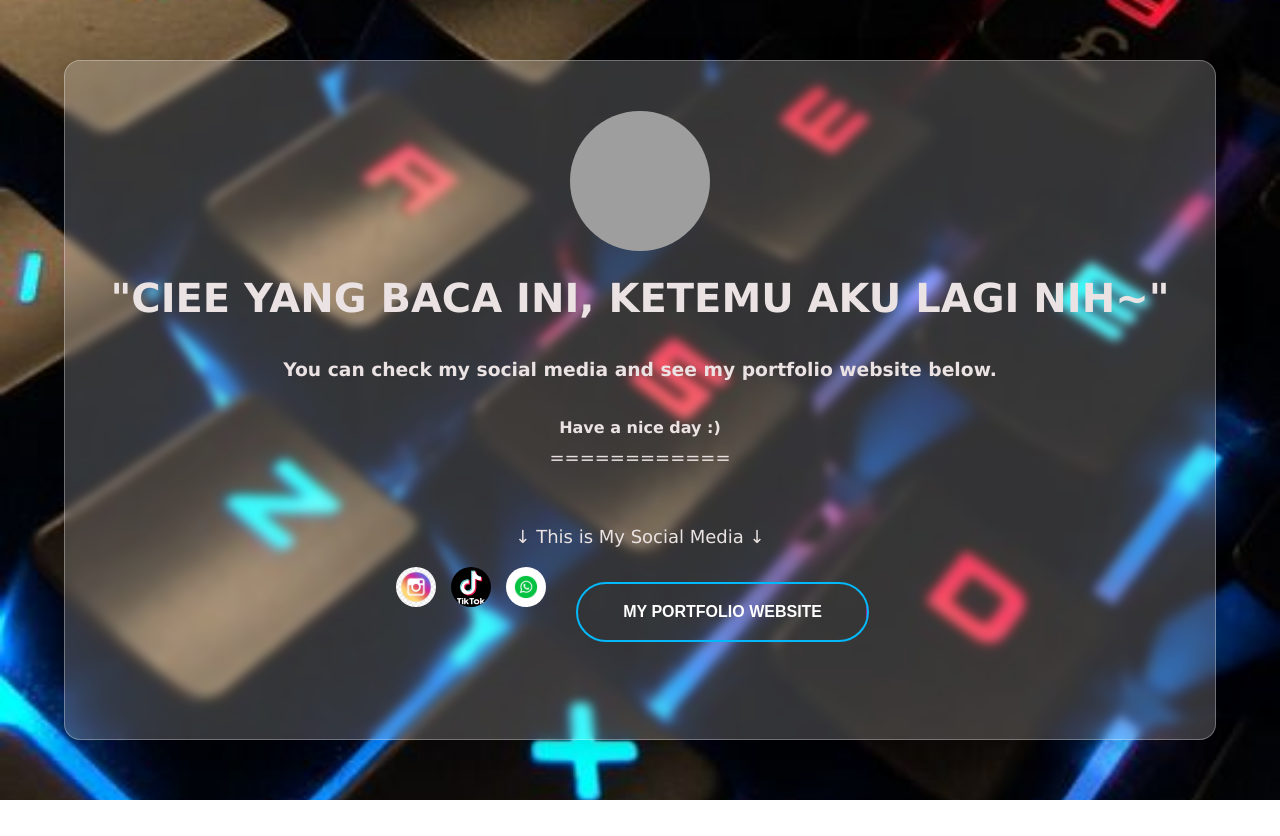
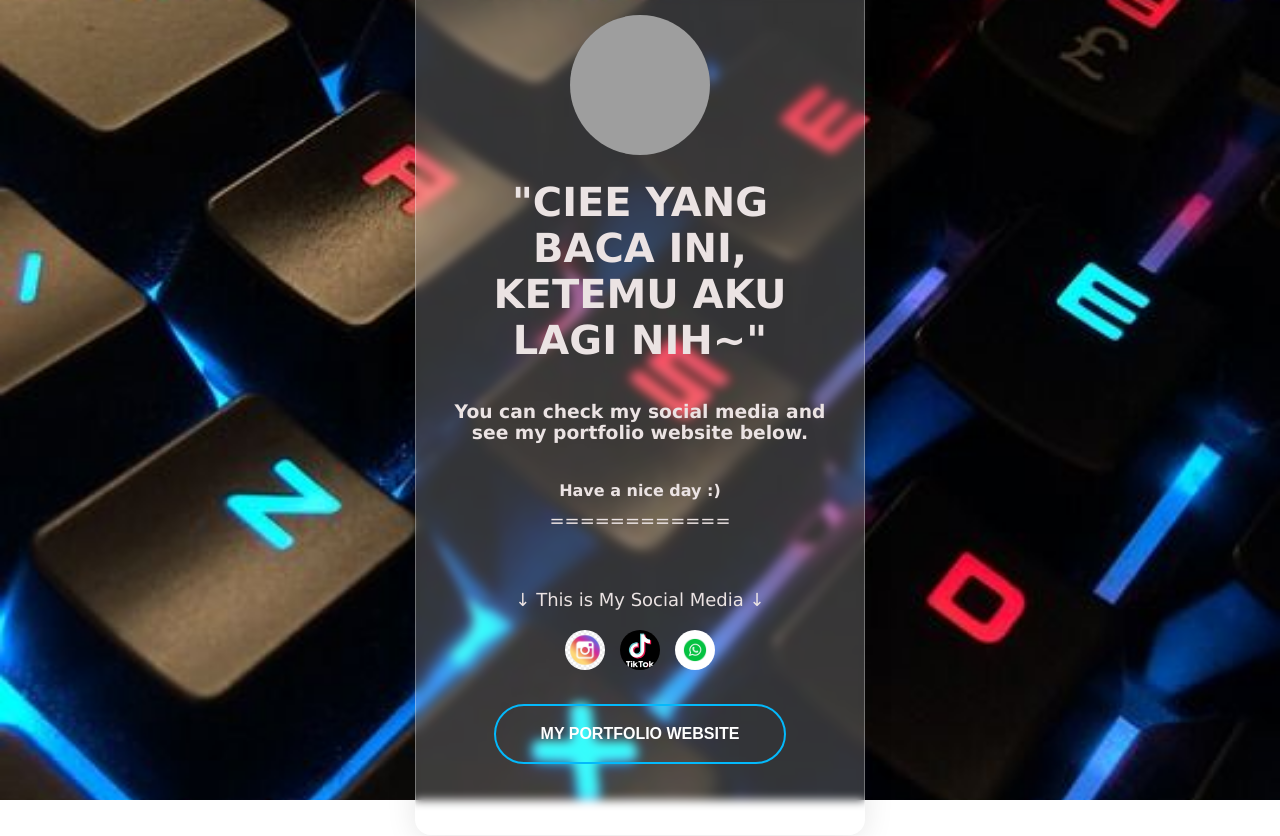
Before and after one commit to aafen/aafen, a plain HTML site: page index.html in a window 1280 px wide. Before the commit the page ends 800 px from the top, so only its background shows below. Drawn offline with Linux system fonts and the light colour scheme; grey boxes are pictures that could not be loaded.

Commit message:
Update style.css

```diff
--- a/style.css
+++ b/style.css
@@ -20,7 +20,7 @@
 
 .card{
     width: 90%;
-    height: 85%;
+     max-width: 450px;
 
     color: #ebe3e3;
     text-align: center;
```
